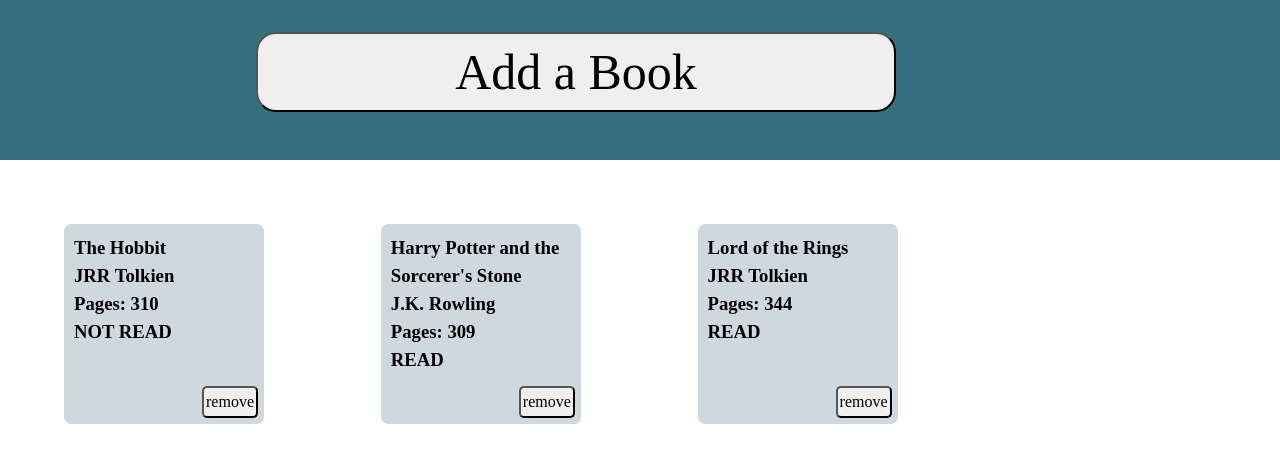
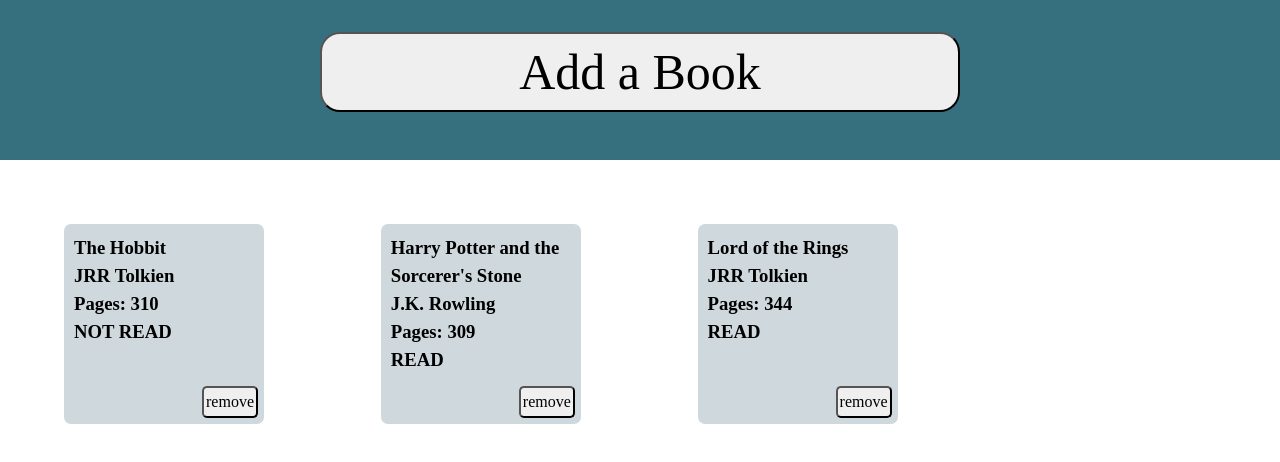
Before and after one commit to elementtest/odin-recipes, a plain HTML site: page library/index.html in a window 1280 px wide. Drawn offline with Linux system fonts and the light colour scheme.

Commit message:
center title

```diff
--- a/library/style.css
+++ b/library/style.css
@@ -78,8 +78,9 @@
   height: 50%;
   font-size: 50px;
   border-radius: 20px;
-  left: 20%;
+  left: 50%;
   top: 20%;
+  transform: translateX(-50%);
 }
 
 .bottom {
```
